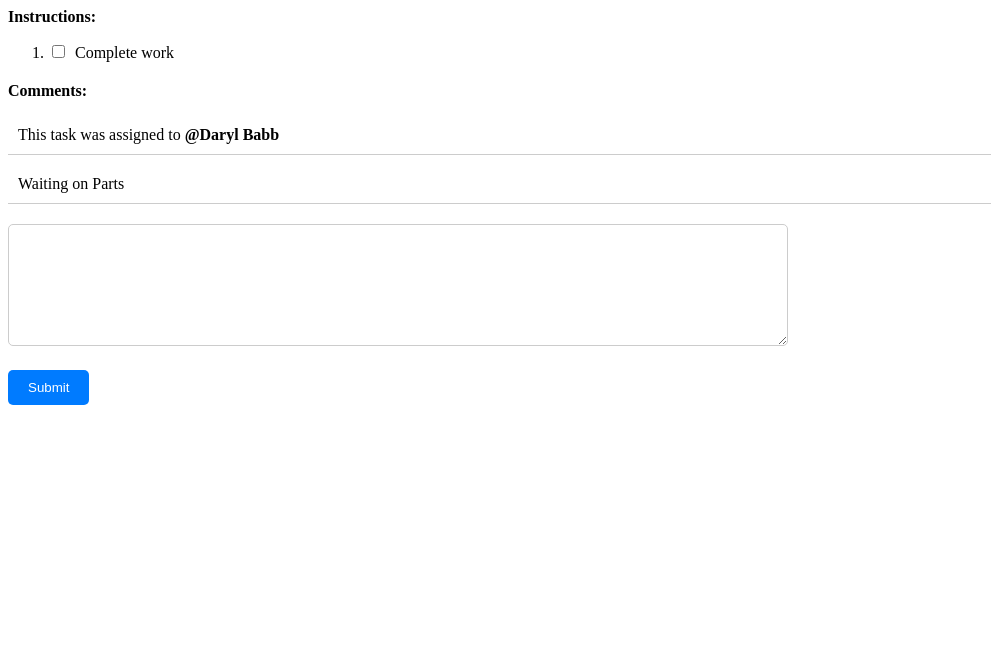
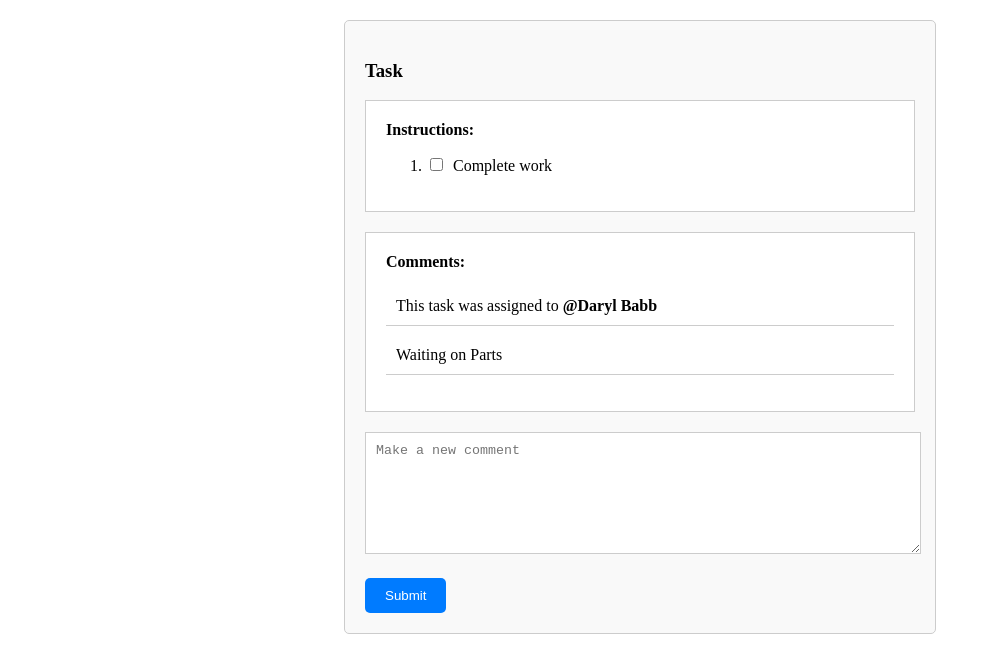
Before and after one commit to tkadima/limble-take-home, an Angular app: page / in a window 1280 px wide. Shown: the top 672 px of the page, without its empty margins (0-991 px from the left). Built offline with nearby package versions, Linux system fonts and the light colour scheme.

Commit message:
Fix styling

```diff
--- a/src/app/app.component.css
+++ b/src/app/app.component.css
@@ -4,20 +4,39 @@ body {
   padding: 0;
 }
 
-  .instructions, .comments, .comment__new {
+.task {
+  width: 550px;
+  margin: 20px auto;
+  padding: 20px;
+  border: 1px solid #ccc;
+  border-radius: 5px;
+  background-color: #f9f9f9;
+}
+
+.instructions,
+.comments {
+  margin-bottom: 20px;
+  border: 1px solid #ccc;
+  padding: 20px;
+  background-color: #fff;
+}
+
+.comment__new {
   margin-bottom: 20px;
 }
 
-  .instruction__title, .comment__title {
+.instruction__title,
+.comment__title {
   font-weight: bold;
   margin-bottom: 10px;
 }
 
- ul {
+ul, .comment__list {
   padding: 0;
+  list-style: none;
 }
 
-  .comment__list .comment__list-item {
+.comment__list-item {
   border-bottom: 1px solid #ccc;
   padding: 10px;
   margin-bottom: 10px;
@@ -43,7 +62,6 @@ body {
 .button:hover {
   background-color: #0056b3;
 }
-
 
 .dropdown-content {
   display: none;
@@ -74,12 +92,10 @@ body {
   display: block;
 }
 
-
 textarea {
-    width: 60%;
+  width: 97%;
   height: 100px;
   padding: 10px;
   border: 1px solid #ccc;
-    border-radius: 5px;
   resize: vertical;
 }
--- a/src/app/app.component.html
+++ b/src/app/app.component.html
@@ -1,4 +1,5 @@
 <div class="task">
+    <h3>Task </h3>
     <div class="instructions">
       <div class="instruction__title">Instructions:</div>
       <ol>
@@ -18,6 +19,7 @@
     <div class="comment__new">
       <div class="dropdown">
       <textarea
+      placeholder="Make a new comment"
         name="new-comment"
         class="comment__new-textarea"
         [(ngModel)]="newComment"
@@ -32,4 +34,4 @@
     </div>
     </div>
     <button class="button" (click)="onSubmit()">Submit</button>
-</div>
+  </div>
--- a/src/app/app.component.ts
+++ b/src/app/app.component.ts
@@ -73,10 +73,12 @@ export class AppComponent {
 
 
   onSubmit(): void {
+    if (this.newComment !== "") {
     this.comments.push(this.newComment);
     alert(`Tagged: ${this.newTags.map(user => user.name).join(', ')}`)
     this.newComment = '';
     this.newTags = []
+    }
   }
 
   formatComment(comment: string): string {
```
Also changed, not shown: 1 other file (tests, documents, lock files or other folders). Lines whose indentation alone changed are shown as unchanged.
